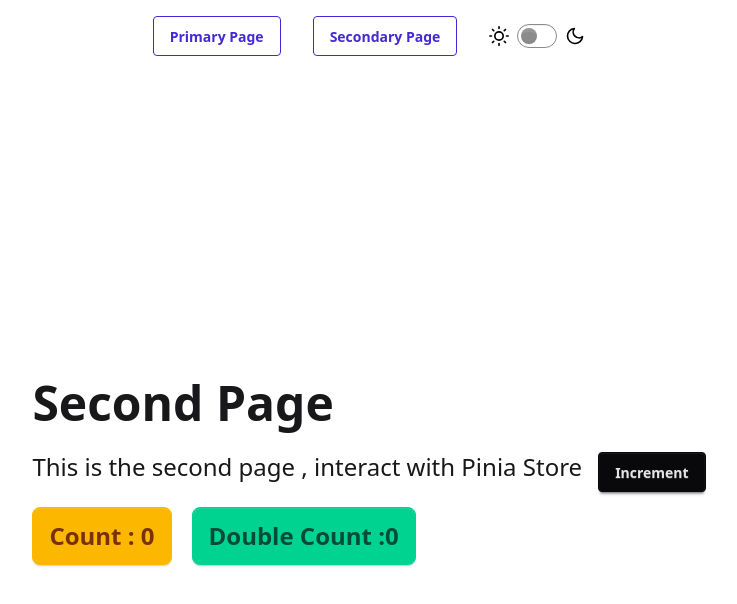
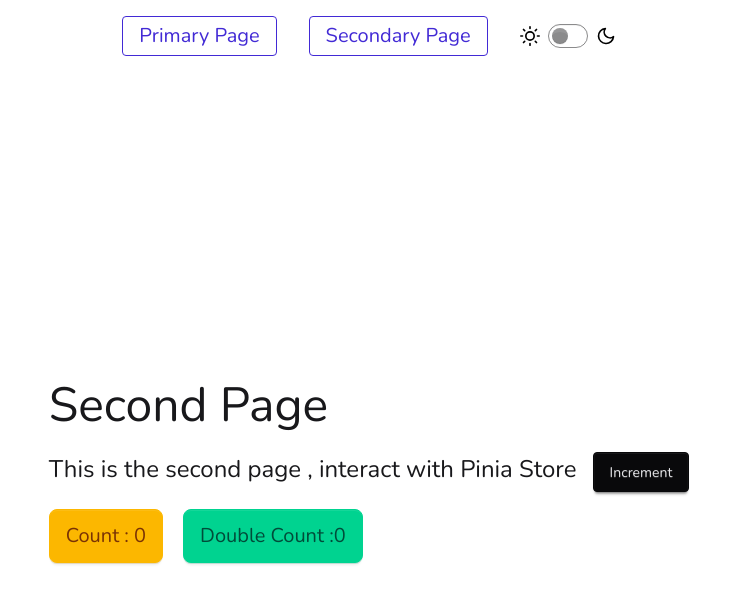
Before and after one commit to geojimas/VibeVue, a Vue app: page /second-page in a window 1280 px wide. Shown: the top 604 px of the page, without its empty margins (271-1008 px from the left). Built offline with nearby package versions, Linux system fonts and the light colour scheme.

Commit message:
install google fonts, animatecss and imporve SEO

```diff
--- a/index.html
+++ b/index.html
@@ -1,13 +1,31 @@
 <!doctype html>
 <html lang="en">
+
 <head>
   <meta charset="UTF-8" />
   <link rel="icon" type="image/svg+xml" href="/icon.svg" />
   <meta name="viewport" content="width=device-width, initial-scale=1.0" />
-    <title>vue starter</title>
+  <meta name="description" content="Vue template with Vite, Pinia, tailwindCSS, DaisyUI, Eslint" />
+  <meta name="author" content="Dimitris Georgiadis" />
+  <meta name="keywords" content="vue 3 starter, vue 3 template, vue tailwindCSS, vue vite" />
+  <!-- Open Graph -->
+  <meta property="og:title" content="Vue template" />
+  <meta property="og:description" content="Vue template with Vite, Pinia, tailwindCSS, DaisyUI, Eslint" />
+  <meta property="og:url" content="https://vue3stretr.netlify.app" />
+  <meta property="og:type" content="website" />
+  <!-- Other -->
+  <link rel="canonical" href="https://vue3stretr.netlify.app" />
+  <meta name="robots" content="index, follow" />
+  <title>vue Template</title>
+  <link rel="preconnect" href="https://fonts.googleapis.com">
+  <link rel="preconnect" href="https://fonts.gstatic.com" crossorigin>
+  <link href="https://fonts.googleapis.com/css2?family=Nunito:ital,wght@0,200..1000;1,200..1000&display=swap"
+    rel="stylesheet">
 </head>
+
 <body>
   <div id="app"></div>
   <script type="module" src="/src/main.js"></script>
 </body>
+
 </html>
--- a/package.json
+++ b/package.json
@@ -12,6 +12,7 @@
   },
   "dependencies": {
     "@tailwindcss/vite": "^4.1.7",
+    "animate.css": "^4.1.1",
     "daisyui": "^5.0.37",
     "pinia": "^3.0.2",
     "tailwindcss": "^4.1.7",
--- a/src/App.vue
+++ b/src/App.vue
@@ -4,7 +4,7 @@
 </script>
 
 <template>
-  <div>
+  <div class="animate__animated animate__fadeIn">
     <HeaderSection />
     <RouterView />
   </div>
--- a/src/assets/base.css
+++ b/src/assets/base.css
@@ -1,4 +1,12 @@
 @import "tailwindcss";
- @plugin "daisyui" {
-   themes: light --default, dark;
- }
+
+@plugin "daisyui" {
+  themes: light --default, dark;
+}
+
+* {
+  font-family: "Nunito", sans-serif;
+  font-optical-sizing: auto;
+  font-weight: 300;
+  font-style: normal;
+}
--- a/src/components/BaseButton.vue
+++ b/src/components/BaseButton.vue
@@ -13,7 +13,7 @@
 </script>
 
 <template>
-  <button class="btn btn-outline btn-primary">
+  <button class="btn btn-outline text-xs md:text-xl btn-primary">
     {{ label }}
   </button>
 </template>
--- a/src/main.js
+++ b/src/main.js
@@ -1,4 +1,5 @@
 import './assets/base.css'
+import 'animate.css'
 
 import { createApp } from 'vue'
 import { createPinia } from 'pinia'
--- a/src/views/SecondPage.vue
+++ b/src/views/SecondPage.vue
@@ -24,13 +24,13 @@
             role="alert"
             class="alert alert-warning mr-5"
           >
-            <span class="text-2xl font-bold">Count : {{ count }}</span>
+            <span class="text-xl font-bold">Count : {{ count }}</span>
           </div>
           <div
             role="alert"
             class="alert alert-success"
           >
-            <span class="text-2xl font-bold">Double Count :{{ doubleCount }}</span>
+            <span class="text-xl font-bold">Double Count :{{ doubleCount }}</span>
           </div>
         </div>
       </div>
```
Also changed, not shown: 1 other file (tests, documents, lock files or other folders). Lines whose indentation alone changed are shown as unchanged.
